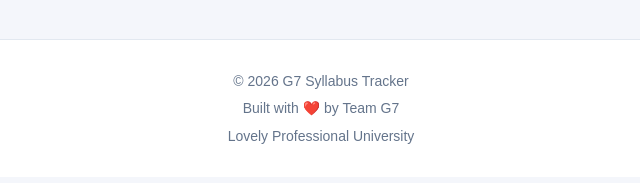
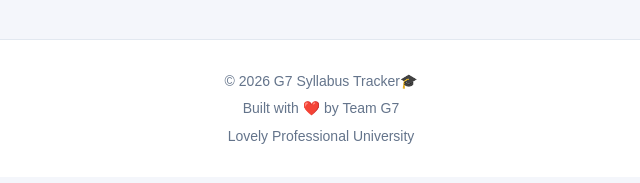
Before and after one commit to ratandeepb/G7-Syllabus-Tracker, a plain HTML site: page index.html in a window 1280 px wide. Shown: the part 351-534 px from the top of the page, 319-959 px from the left. Drawn offline with Linux system fonts and the light colour scheme.

Commit message:
Update footer
Added a graduation cap emoji to the footer.

```diff
--- a/index.html
+++ b/index.html
@@ -11,7 +11,7 @@
     <main id="app">
     </main>
     <footer class="site-footer">
-        <p>© 2026 G7 Syllabus Tracker</p>
+        <p>© 2026 G7 Syllabus Tracker🎓</p>
         <p>Built with ❤️ by Team G7</p>
         <p>Lovely Professional University</p>
     </footer>
```
